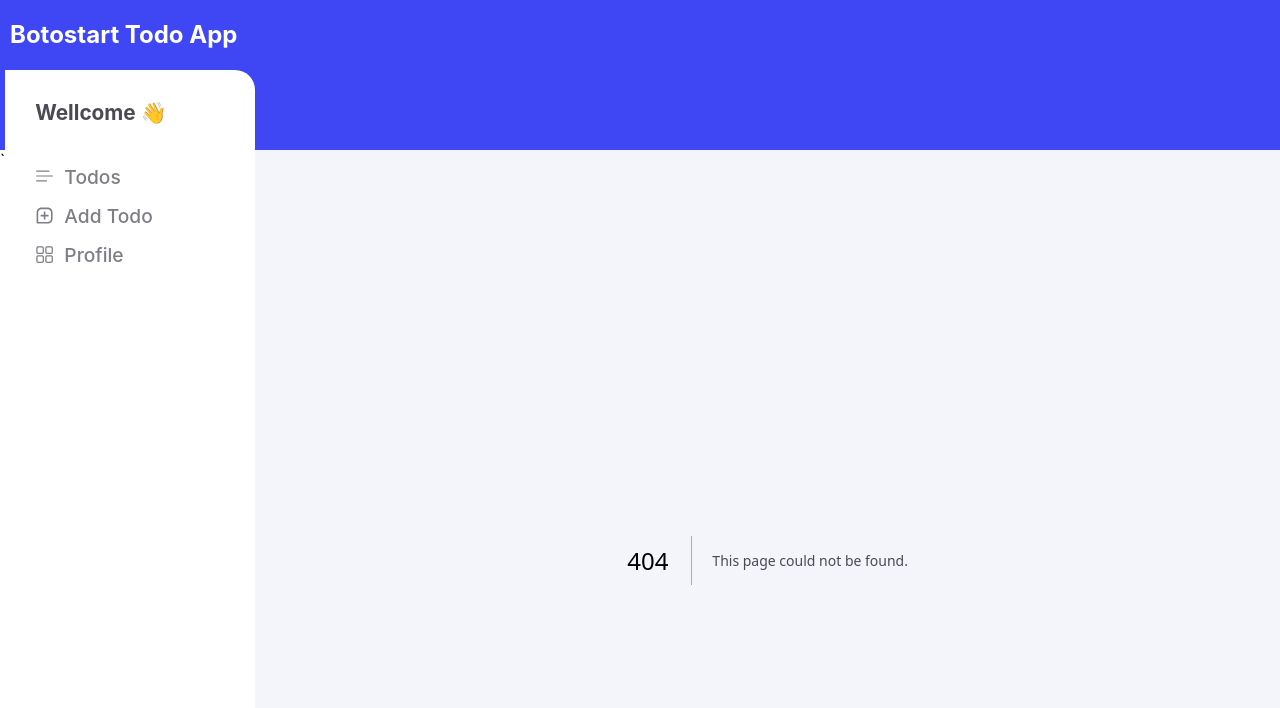
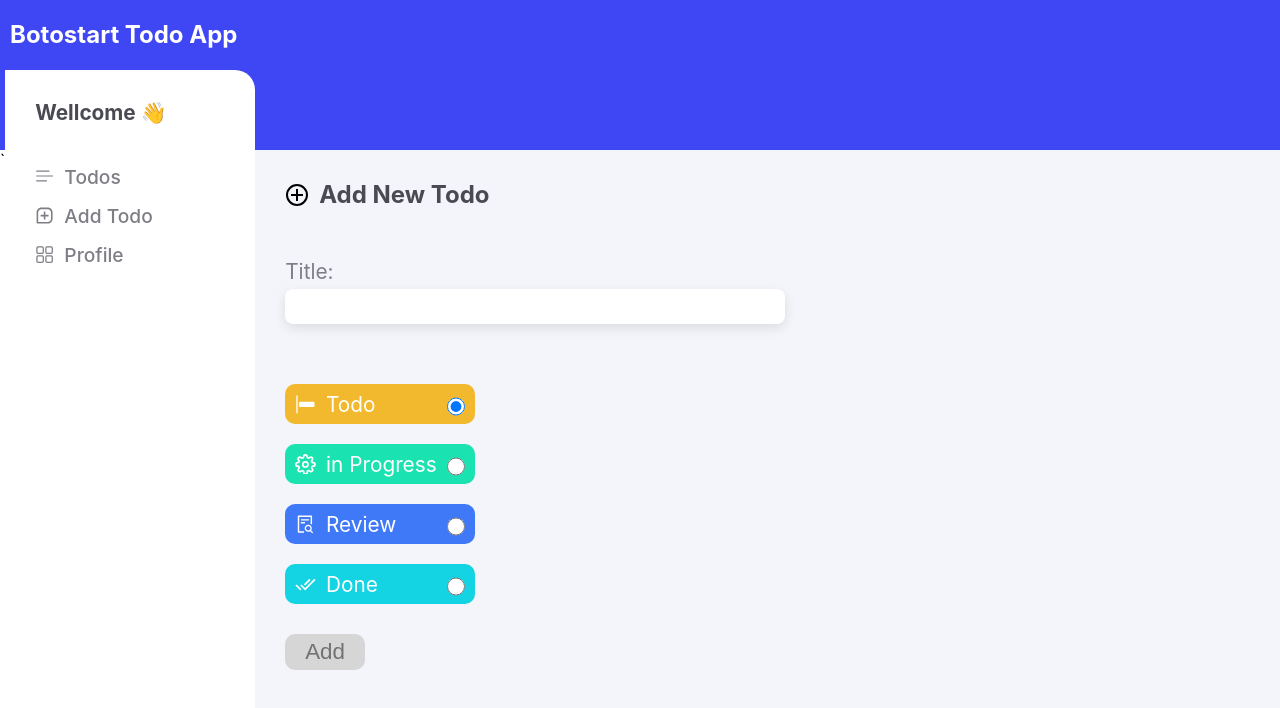
Before and after one commit to hamedkh23/Todo-App, a Next.js app: page /add-todo in a window 1280 px wide. Before the commit this address had no page. Shown: the top 708 px of the page. Built offline with nearby package versions, Linux system fonts and the light colour scheme.

Commit message:
create todo page

```diff
--- /dev/null
+++ b/components/element/RadioButton.js
@@ -0,0 +1,19 @@
+function RadioButton({ status, setStatus, value, title, children }) {
+  return (
+    <div className={value}>
+      <label htmlFor={value}>
+        {children}
+        {title}
+      </label>
+      <input
+        type="radio"
+        id={value}
+        value={value}
+        checked={status === value}
+        onChange={(e) => setStatus(e.target.value)}
+      />
+    </div>
+  );
+}
+
+export default RadioButton;
--- /dev/null
+++ b/components/template/AddTodoPage.js
@@ -0,0 +1,69 @@
+import { useState } from "react";
+import RadioButton from "../element/RadioButton";
+import { GrAddCircle } from "react-icons/gr";
+import { BsAlignStart } from "react-icons/bs";
+import { FiSettings } from "react-icons/fi";
+import { AiOutlineFileSearch } from "react-icons/ai";
+import { MdDoneAll } from "react-icons/md";
+
+function AddTodoPage() {
+  const [title, setTitle] = useState("");
+  const [status, setStatus] = useState("todo");
+
+  return (
+    <div className="add-form">
+      <h2>
+        <GrAddCircle />
+        Add New Todo
+      </h2>
+      <div className="add-form__input">
+        <div className="add-form__input--first">
+          <label htmlFor="title">Title:</label>
+          <input
+            id="title"
+            type="text"
+            value={title}
+            onChange={(e) => setTitle(e.target.value)}
+          />
+        </div>
+        <div className="add-form__input--second">
+          <RadioButton
+            status={status}
+            setStatus={setStatus}
+            value="todo"
+            title="Todo"
+          >
+            <BsAlignStart />
+          </RadioButton>
+          <RadioButton
+            status={status}
+            setStatus={setStatus}
+            value="inProgress"
+            title="in Progress"
+          >
+            <FiSettings />
+          </RadioButton>
+          <RadioButton
+            status={status}
+            setStatus={setStatus}
+            value="review"
+            title="Review"
+          >
+            <AiOutlineFileSearch />
+          </RadioButton>
+          <RadioButton
+            status={status}
+            setStatus={setStatus}
+            value="done"
+            title="Done"
+          >
+            <MdDoneAll />
+          </RadioButton>
+        </div>
+        <button>Add</button>
+      </div>
+    </div>
+  );
+}
+
+export default AddTodoPage;
--- /dev/null
+++ b/pages/add-todo.js
@@ -0,0 +1,7 @@
+import AddTodoPage from "@/components/template/AddTodoPage";
+
+function AddTodo() {
+  return <AddTodoPage />;
+}
+
+export default AddTodo;
```
